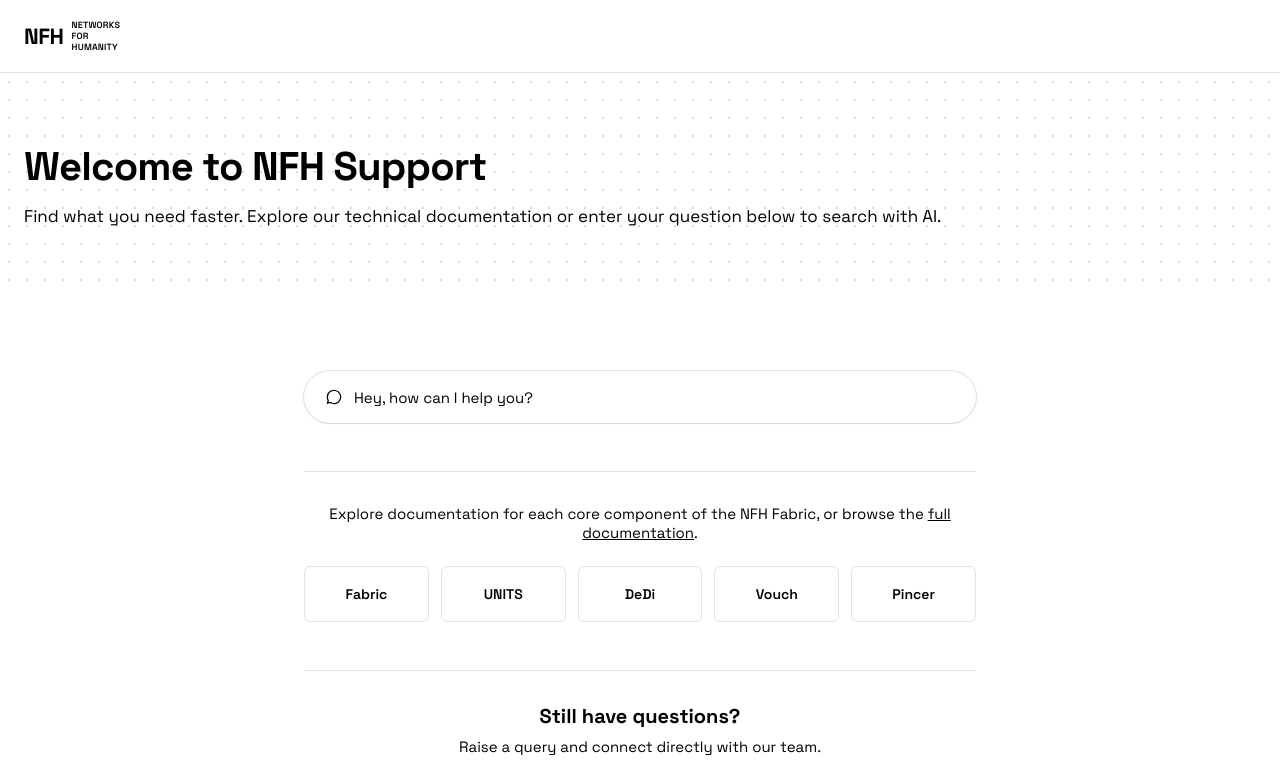
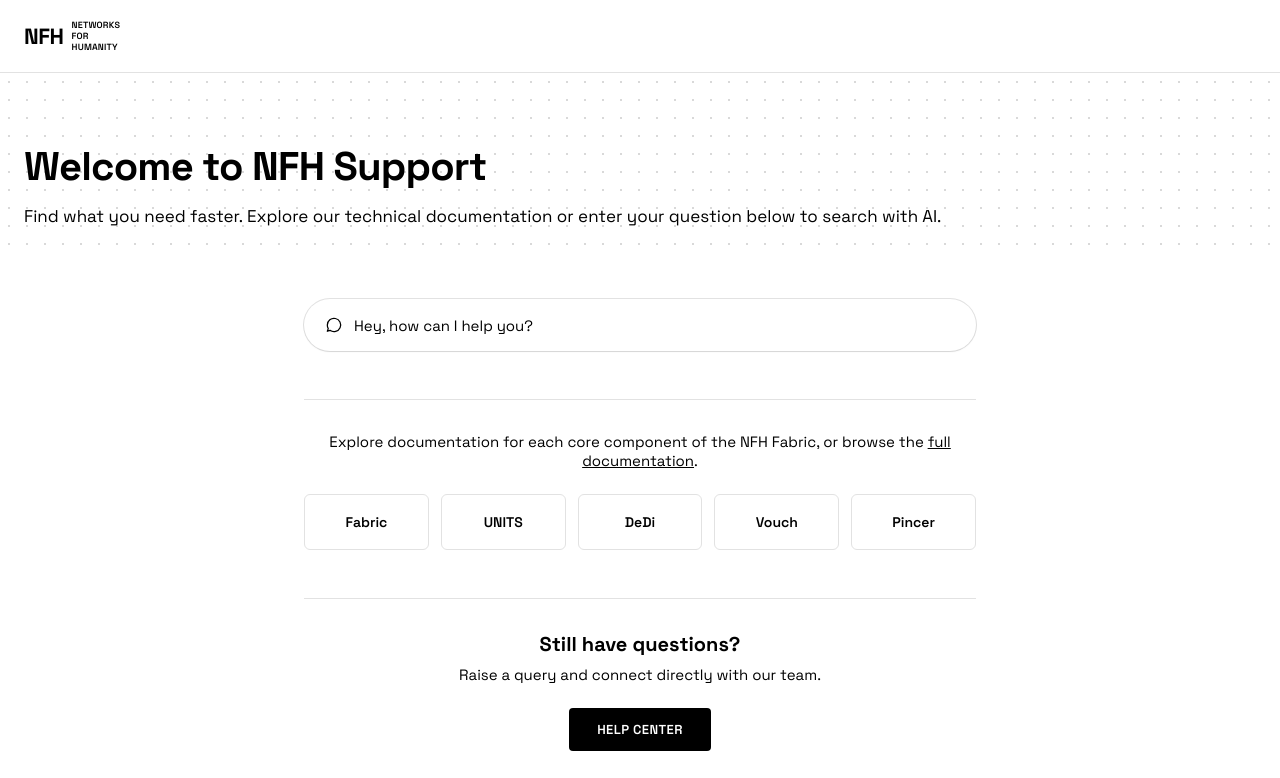
Before and after one commit to dhirajshettyyy/support-ticket-portal, a Next.js app: page / in a window 1280 px wide. Shown: the top 778 px of the page. Built offline with nearby package versions, Linux system fonts and the light colour scheme.

Commit message:
Point Help Center at fabric.support.site, tighten hero-to-chat spacing
Cuts the combined hero/landing/chat-entry spacing from 9rem to 4.5rem
so the chat box sits closer to the dot pattern instead of floating
in a large empty gap.

```diff
--- a/app/SupportPage.tsx
+++ b/app/SupportPage.tsx
@@ -6,7 +6,7 @@ import { FABRIC_COMPONENT_LINKS } from "./fabricComponents";
 
 const DOCS_URL = "https://docs.nfh.global";
 const SITE_URL = "https://networksforhumanity.org";
-const HELP_CENTER_URL = "https://nfh-fwd.support.site/";
+const HELP_CENTER_URL = "https://fabric.support.site/";
 
 export function SupportPage() {
   return (
--- a/app/globals.css
+++ b/app/globals.css
@@ -265,13 +265,13 @@ textarea:focus {
 .landing {
   max-width: 720px;
   margin: 0 auto;
-  padding: 3rem 1.5rem 3rem;
+  padding: 1.5rem 1.5rem 3rem;
   background: var(--bg);
 }
 
 
 .hero {
-  padding: 4.5rem 1.5rem 3.5rem;
+  padding: 4.5rem 1.5rem 2rem;
   background-color: var(--hero-bg);
   background-image: radial-gradient(var(--dot) 1px, transparent 1px);
   background-size: 18px 18px;
@@ -292,7 +292,7 @@ textarea:focus {
 }
 
 .chat-entry {
-  margin: 2.5rem 0 3rem;
+  margin: 1rem 0 3rem;
 }
 
 .chat-compact {
```
